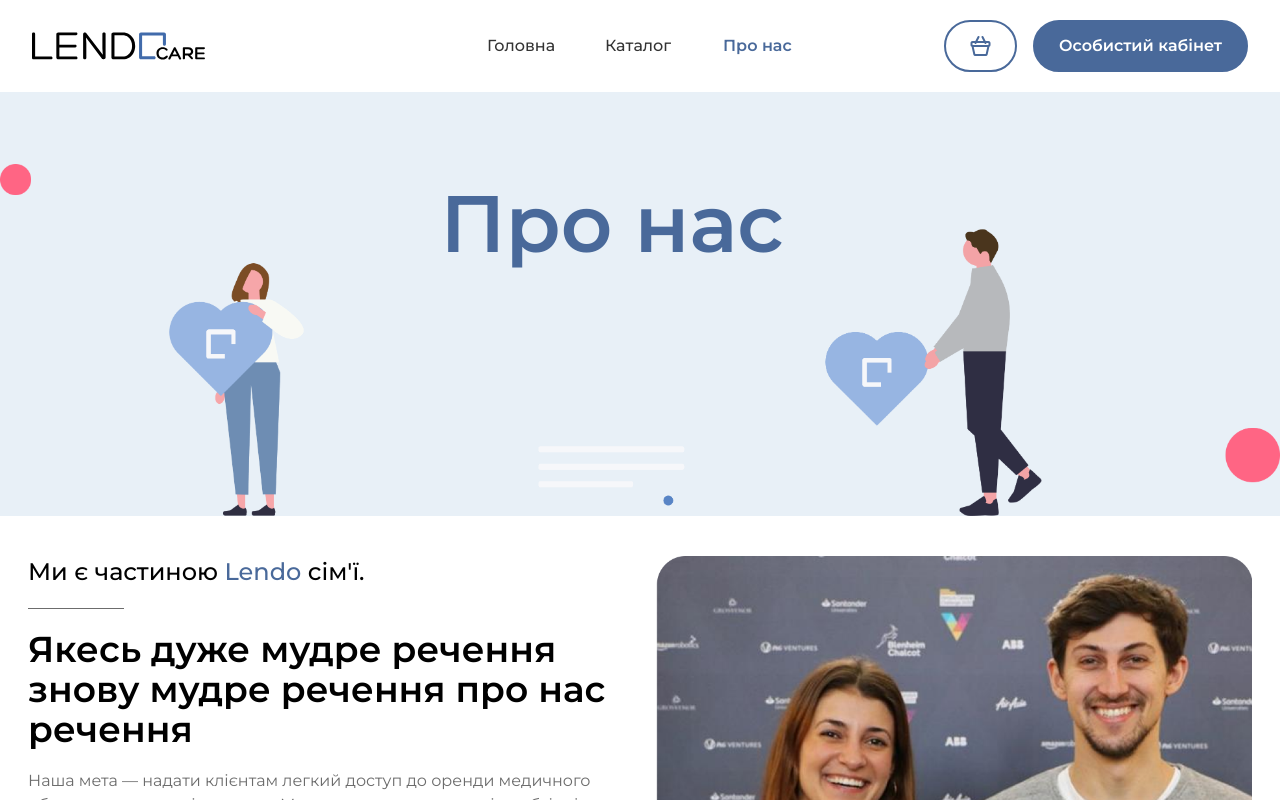
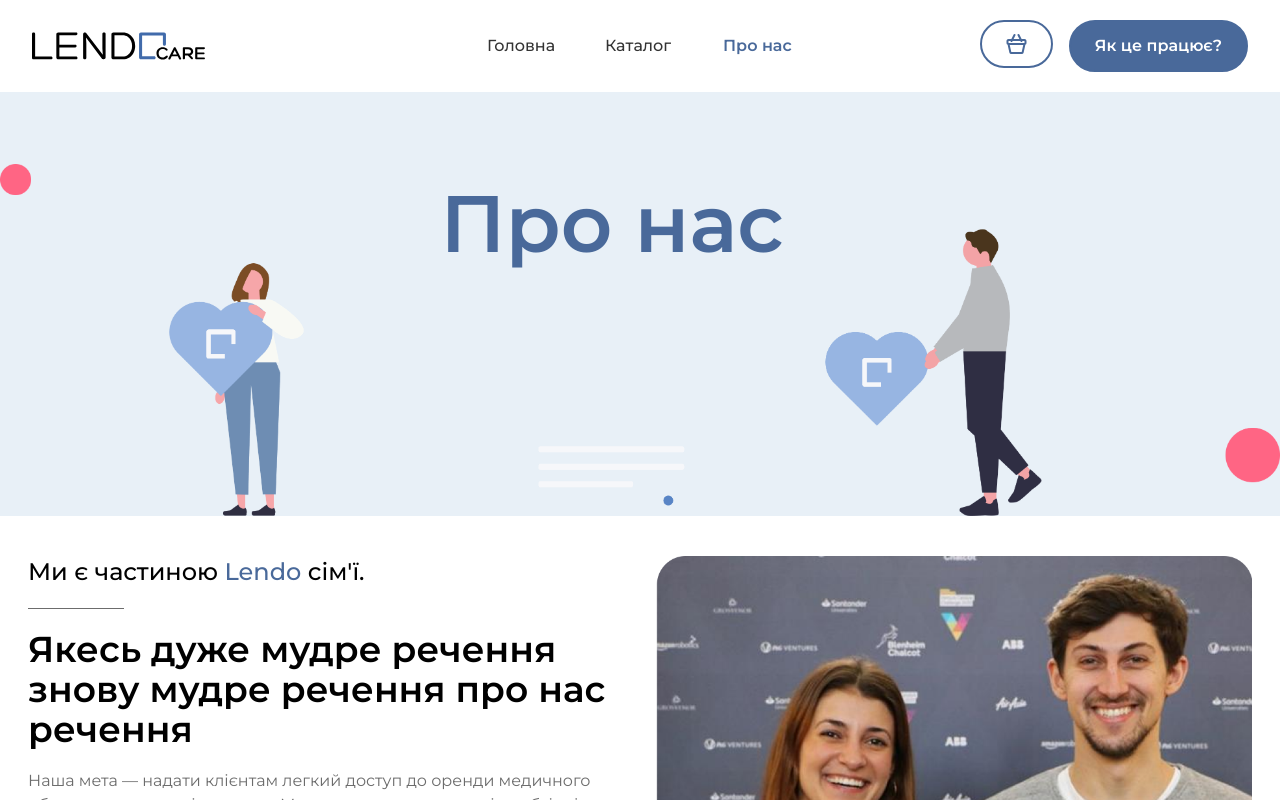
Before and after one commit to Mentos302/lendocare, a Next.js app: page /about-us in a window 1280 px wide. Shown: the top 800 px of the page. Built offline with nearby package versions, Linux system fonts and the light colour scheme.

Commit message:
add part of dropdown

```diff
--- /dev/null
+++ b/src/app/(components)/CartDropdown.tsx
@@ -0,0 +1,73 @@
+"use client";
+
+import { Popover, Transition } from "@headlessui/react";
+import React, { Fragment } from "react";
+import { SvgCart } from "../(svg)/AllSvg";
+
+const CartDropdown = () => {
+  return (
+    <Popover className="relative">
+      {({ open, close }) => (
+        <>
+          <Popover.Button className="px-6 py-3 border-2 border-primary-01 rounded-[48px] scale-animation">
+            <SvgCart />
+          </Popover.Button>
+          <Transition
+            as={Fragment}
+            enter="transition ease-out duration-200"
+            enterFrom="opacity-0 translate-y-1"
+            enterTo="opacity-100 translate-y-0"
+            leave="transition ease-in duration-150"
+            leaveFrom="opacity-100 translate-y-0"
+            leaveTo="opacity-0 translate-y-1"
+          >
+            <Popover.Panel className="hidden md:block absolute z-10 w-screen max-w-xs sm:max-w-md px-4 mt-3.5 -right-28 sm:right-0 sm:px-0">
+              <div className="overflow-hidden rounded-2xl shadow-lg">
+                <div className="relative bg-white">
+                  <div className="max-h-[60vh] p-5 overflow-y-auto hiddenScrollbar">
+                    <h3 className="text-xl font-semibold">Shopping cart</h3>
+                    {/* <div className="divide-y divide-slate-100 dark:divide-slate-700">
+                   {[PRODUCTS[0], PRODUCTS[1], PRODUCTS[2]].map(
+                     (item, index) => renderProduct(item, index, close)
+                   )}
+                 </div> */}
+                    product
+                  </div>
+                  <div className="bg-light-blue p-5">
+                    <p className="flex justify-between font-semibold text-slate-900">
+                      <span>
+                        <span>Subtotal</span>
+                        <span className="block text-sm text-slate-500 dark:text-slate-400 font-normal">
+                          Shipping and taxes calculated at checkout.
+                        </span>
+                      </span>
+                      <span className="">$299.00</span>
+                    </p>
+                    {/* <div className="flex space-x-2 mt-5">
+                   <ButtonSecondary
+                     href="/cart"
+                     className="flex-1 border border-slate-200 dark:border-slate-700"
+                     onClick={close}
+                   >
+                     View cart
+                   </ButtonSecondary>
+                   <ButtonPrimary
+                     href="/checkout"
+                     onClick={close}
+                     className="flex-1"
+                   >
+                     Check out
+                   </ButtonPrimary>
+                 </div> */}
+                  </div>
+                </div>
+              </div>
+            </Popover.Panel>
+          </Transition>
+        </>
+      )}
+    </Popover>
+  );
+};
+
+export default CartDropdown;
--- a/src/app/(components)/Header.tsx
+++ b/src/app/(components)/Header.tsx
@@ -6,6 +6,7 @@ import { SvgBurger, SvgCareLogo, SvgCart, SvgLogo } from "../(svg)/AllSvg";
 import Link from "next/link";
 import { usePathname } from "next/navigation";
 import classNames from "classnames";
+import CartDropdown from "./CartDropdown";
 
 export default function Example() {
   const [mobileMenuOpen, setMobileMenuOpen] = useState(false);
@@ -70,12 +71,13 @@ export default function Example() {
           </Link>
         </div>
         <div className="hidden gap-4 lg:flex lg:flex-1 lg:justify-end">
-          <button className="px-6 py-3 border-2 border-primary-01 rounded-[48px] scale-animation">
+          {/* <button className="px-6 py-3 border-2 border-primary-01 rounded-[48px] scale-animation">
             <SvgCart />
-          </button>
-          <button className="btn-primary scale-animation">
-            Особистий кабінет
-          </button>
+          </button> */}
+          <CartDropdown />
+          <a href="#stepper" className="btn-primary scale-animation">
+            Як це працює?
+          </a>
         </div>
       </nav>
       <Transition appear show={mobileMenuOpen} as={Fragment}>
```
